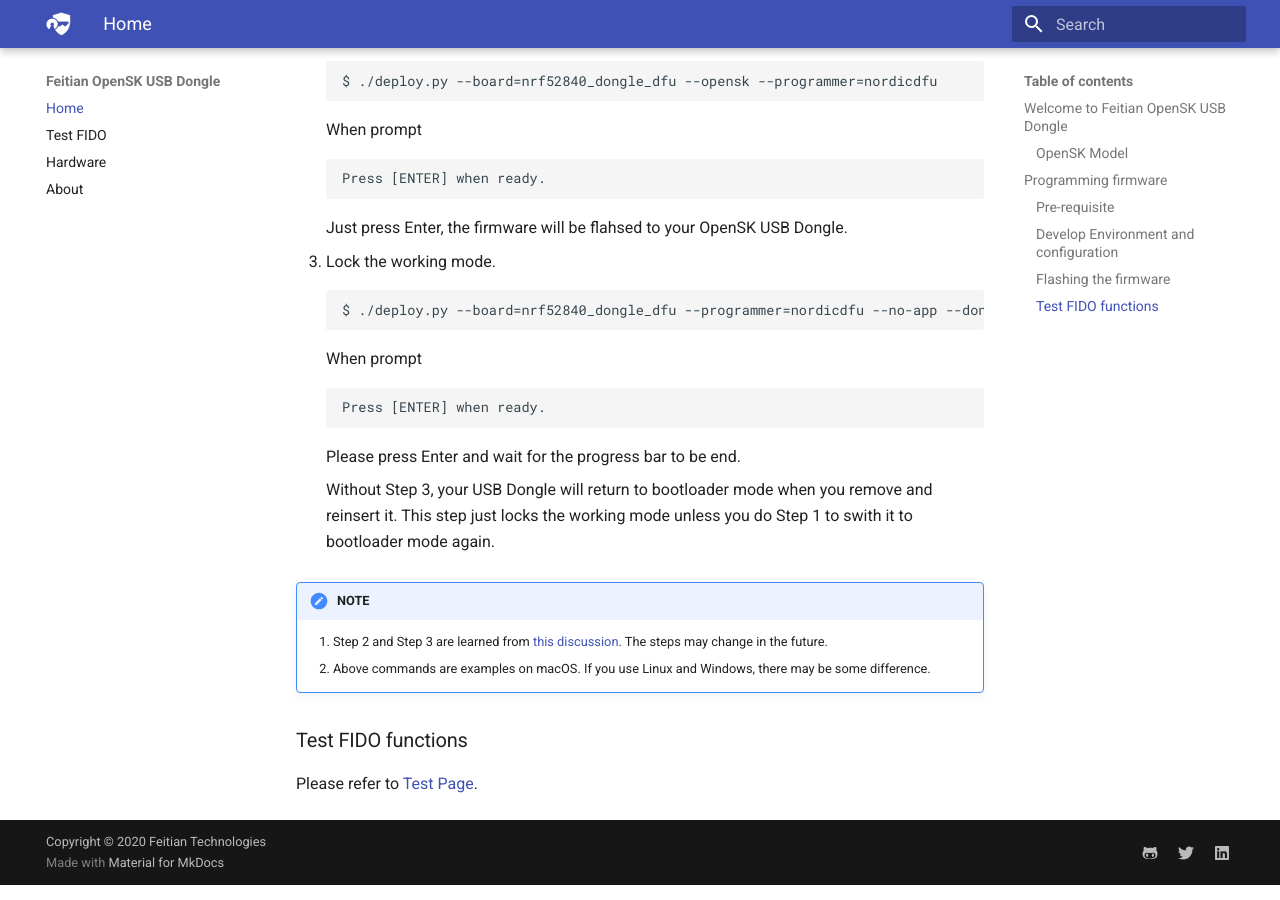
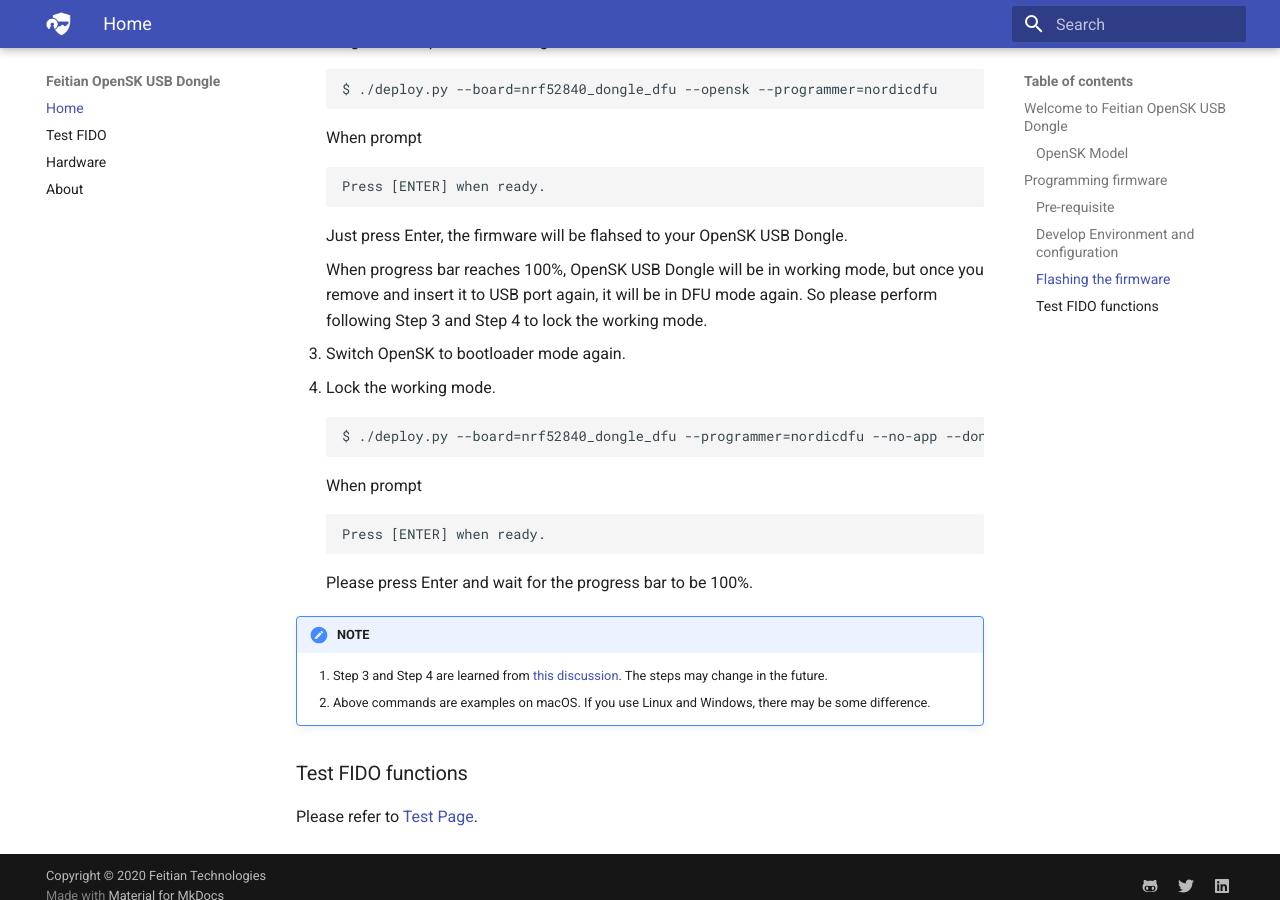
Before and after one commit to FeitianTech/OpenSK_USB, an MkDocs documentation site: the page built from docs/index.md, in a window 1280 px wide and 900 px high, scrolled down 2402 px. Built offline with MkDocs 1.6.1 and Material for MkDocs 9.7.7, drawn with Linux system fonts in a browser that asks for light colours.

Commit message:
correct steps

````diff
--- a/docs/index.md
+++ b/docs/index.md
@@ -46,6 +46,7 @@ $ git clone --recursive https://github.com/google/OpenSK.git
 
 3. Initial setup.
 If you just cloned this repository, you need to run the following script:
+
 ```
 $ ./setup.sh
 ```
@@ -72,7 +73,10 @@ Press [ENTER] when ready.
 ```
     Just press Enter, the firmware will be flahsed to your OpenSK USB Dongle.
 
-3. Lock the working mode.
+    When progress bar reaches 100%, OpenSK USB Dongle will be in working mode, but once you remove and insert it to USB port again, it will be in DFU mode again. So please perform following Step 3 and Step 4 to lock the working mode.
+
+3. Switch OpenSK to bootloader mode again.
+4. Lock the working mode.
 ```
 $ ./deploy.py --board=nrf52840_dongle_dfu --programmer=nordicdfu --no-app --dont-clear-apps
 ```
@@ -80,12 +84,10 @@ $ ./deploy.py --board=nrf52840_dongle_dfu --programmer=nordicdfu --no-app --dont
 ```
 Press [ENTER] when ready.
 ```
-    Please press Enter and wait for the progress bar to be end.
-
-    Without Step 3, your USB Dongle will return to bootloader mode when you remove and reinsert it. This step just locks the working mode unless you do Step 1 to swith it to bootloader mode again.
+    Please press Enter and wait for the progress bar to be 100%.
 
 !!! note "NOTE"
-    1. Step 2 and Step 3 are learned from [this discussion](https://github.com/google/OpenSK/issues/81 "Flash USB dongle without additional hardware"). The steps may change in the future.
+    1. Step 3 and Step 4 are learned from [this discussion](https://github.com/google/OpenSK/issues/81 "Flash USB dongle without additional hardware"). The steps may change in the future.
     2. Above commands are examples on macOS. If you use Linux and Windows, there may be some difference.
 
 ### Test FIDO functions
````
Also changed, not shown: docs/hardware.md (+4 -0 lines).
